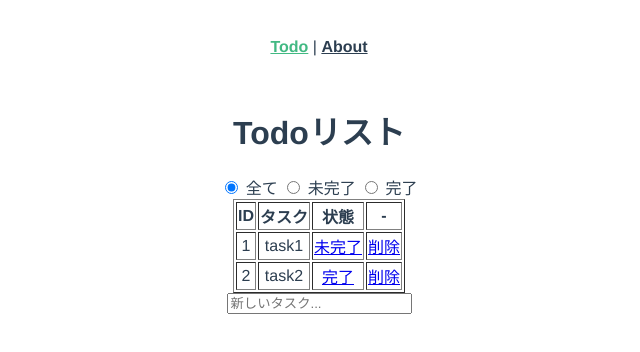
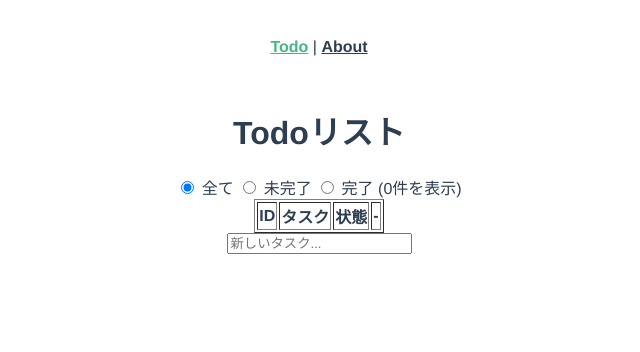
Before and after one commit to gitrhythm2/todo-vue, a Vue app: page / in a window 1280 px wide. Shown: the top 352 px of the page, without its empty margins (321-961 px from the left). Built offline with nearby package versions, Linux system fonts and the light colour scheme.

Commit message:
localStorageにデータを保存するようにした

```diff
--- a/src/components/TodoCondition.vue
+++ b/src/components/TodoCondition.vue
@@ -4,6 +4,7 @@
       <input type="radio" v-model="condition" :value="opt.state">
       {{ opt.label}}
     </label>
+    ({{ todoCount }}件を表示)
   </div>
 </template>
 
@@ -23,5 +24,9 @@ export default class TodoCondition extends Vue {
     console.log('Emit conditionChange newvalue[' + newValue + ']')
     this.$emit('change', newValue)
   }
+
+  get todoCount () {
+    return this.todoModel.findList(this.condition).length
+  }
 }
 </script>
--- /dev/null
+++ b/src/logics/Storage.ts
@@ -0,0 +1,28 @@
+
+import { Todo } from '@/types/Todo'
+
+export default class Storage {
+  private key: string
+  nextId: number
+
+  constructor () {
+    this.key = 'gitrhytym-todo-demo'
+    this.nextId = 0
+  }
+
+  fetch (): Todo[] {
+    const todos: Todo[] = JSON.parse(
+      localStorage.getItem(this.key) || '[]'
+    )
+    todos.forEach((todo, index) => {
+      todo.id = index
+    })
+
+    this.nextId = todos.length
+    return todos
+  }
+
+  save (todos: Todo[]): void {
+    localStorage.setItem(this.key, JSON.stringify(todos))
+  }
+}
--- a/src/models/TodoModel.ts
+++ b/src/models/TodoModel.ts
@@ -1,7 +1,9 @@
 
+import Storage from '@/logics/Storage'
 import { Todo } from '@/types/Todo'
 
 export default class TodoModel {
+  private storage: Storage
   private todos: Todo[]
 
   options = [
@@ -10,23 +12,13 @@ export default class TodoModel {
     { state: 1, label: '完了' }
   ]
 
-  constructor () {
-    this.todos = [
-      {
-        id: 1,
-        title: 'task1',
-        state: 0
-      },
-      {
-        id: 2,
-        title: 'task2',
-        state: 1
-      }
-    ]
+  constructor (storage: Storage) {
+    this.storage = storage
+    this.todos = this.storage.fetch()
   }
 
   findList (condition: number): Todo[] {
-    // condition = -1は全てが対象
+    // condition = -1は全てのTODOが対象
     return this.todos.filter(todo => {
       return (condition === -1) ? todo : todo.state === condition
     })
@@ -38,19 +30,18 @@ export default class TodoModel {
       return
     }
 
-    const max = this.todos.reduce((result, todo) => {
-      return result.id > todo.id ? result : todo
-    })
-
     this.todos.push({
-      id: max.id + 1,
+      id: this.storage.nextId++,
       title: trimedTitle,
       state: 0
     })
+
+    this.storage.save(this.todos)
   }
 
   changeState (todo: Todo): void {
     todo.state = (todo.state === 0) ? 1 : 0
+    this.storage.save(this.todos)
   }
 
   remove (todo: Todo): void {
@@ -60,5 +51,6 @@ export default class TodoModel {
     }
 
     this.todos.splice(index, 1)
+    this.storage.save(this.todos)
   }
 }
--- a/src/views/TodoView.vue
+++ b/src/views/TodoView.vue
@@ -19,6 +19,7 @@
 
 <script lang="ts">
 import { Component, Vue } from 'vue-property-decorator'
+import Storage from '@/logics/Storage'
 import TodoModel from '@/models/TodoModel'
 import TodoCondition from '@/components/TodoCondition.vue'
 import TodoList from '@/components/TodoList.vue'
@@ -32,7 +33,7 @@ import NewTodo from '@/components/NewTodo.vue'
   }
 })
 export default class TodoView extends Vue {
-  todoModel: TodoModel = new TodoModel()
+  todoModel: TodoModel = new TodoModel(new Storage())
   condition = -1
 
   onChangeState (value: number) {
```
